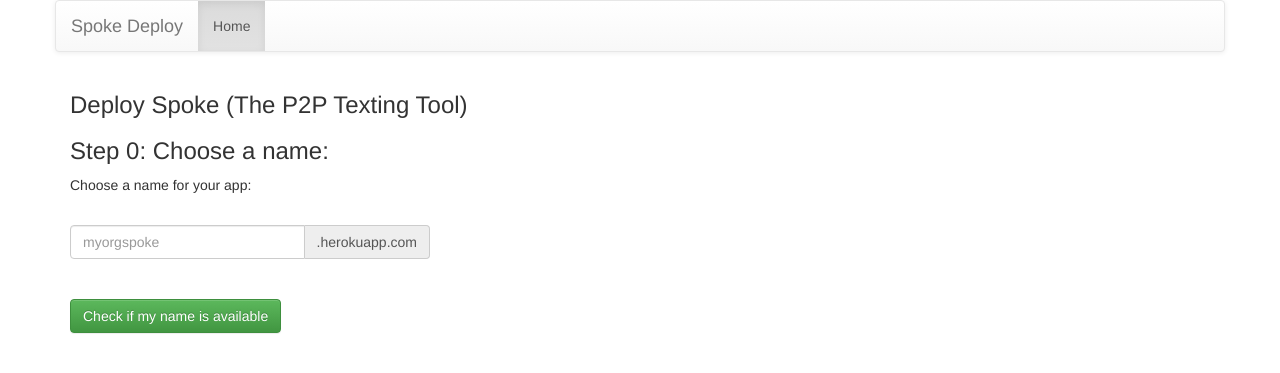
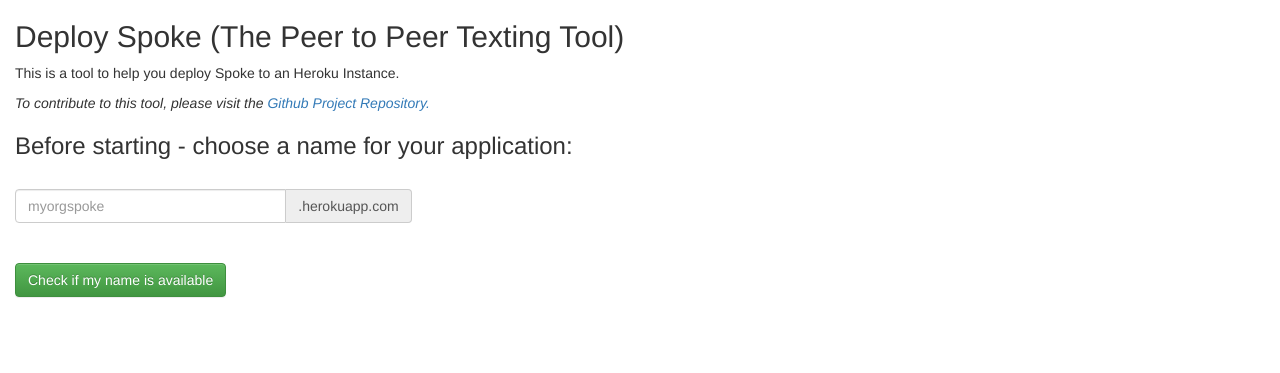
Before and after one commit to ToolsForRadicals/spoke-deploy, a Flask app: page / in a window 1280 px wide. Shown: the top 373 px of the page. Run offline with Flask 2, Linux system fonts and the light colour scheme; some libraries are stand-ins or nearby versions.

Commit message:
Switches language and removes navbar

```diff
--- a/templates/base.html
+++ b/templates/base.html
@@ -25,9 +25,9 @@
 </head>
 
 <body>
-  <div class="container">
+  <div class="container-fluid">
     <div class="row">
-      <nav class="navbar navbar-default">
+      <!-- <nav class="navbar navbar-default">
         <div class="container-fluid">
           <div class="navbar-header">
             <button type="button" class="navbar-toggle collapsed" data-toggle="collapse" data-target="#navbar" aria-expanded="false"
@@ -48,7 +48,7 @@
             </ul>
           </div>
         </div>
-      </nav>
+      </nav> -->
     </div>
     <div class="row">
       <div class="col-md-12">
--- a/templates/index.html
+++ b/templates/index.html
@@ -1,12 +1,13 @@
 {% extends "base.html" %}
 
 {% block content %}
-<h3>Deploy Spoke (The P2P Texting Tool)</h3>
-<h3> Step 0: Choose a name:</h3>
+<h2>Deploy Spoke (The Peer to Peer Texting Tool)</h2>
+<p> This is a tool to help you deploy Spoke to an Heroku Instance.</p>
+<p> <i> To contribute to this tool, please visit the <a href='https://github.com/ToolsForRadicals/spoke-deploy'> Github Project Repository. </a> </i> </p>
+
+<h3> Before starting - choose a name for your application:</h3>
 <form name="form" action="{{ url_for('check_heroku_name') }}" method="POST">
-
-    <p> Choose a name for your app:</p>
-    <br>
+    <br/>
     <div class="row">
         <div class="col-sm-4">
             <div class="input-group">
```
